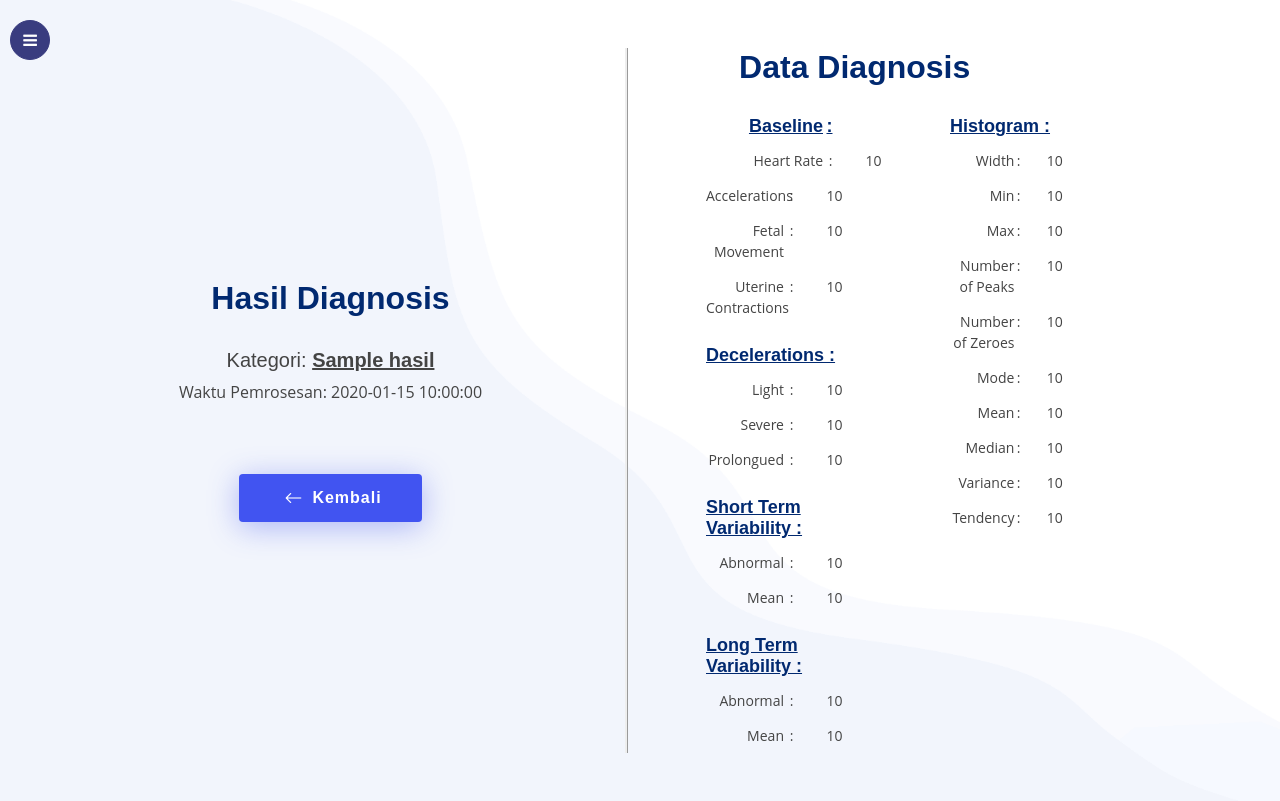
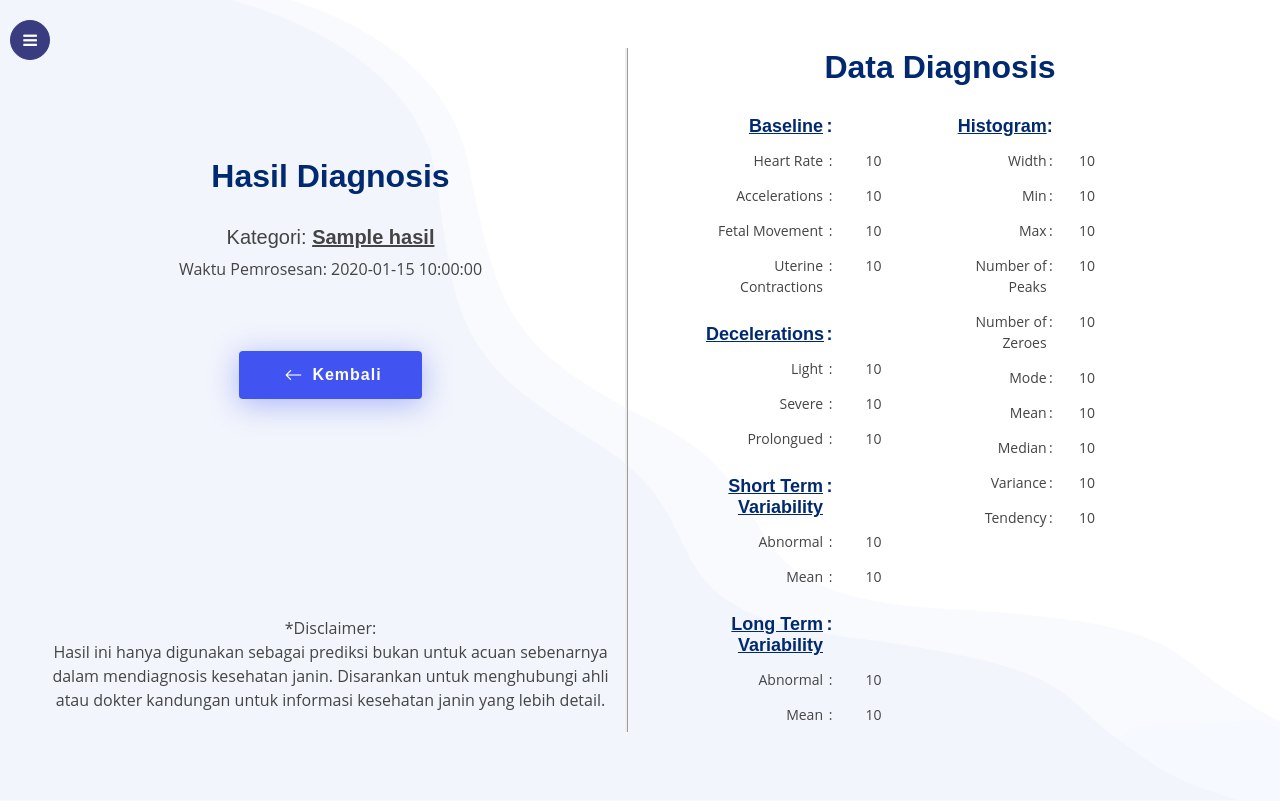
Before and after one commit to memetfeb/Flask-Klasifikasi-KNN, a Flask app: template templates/result.html in a window 1280 px wide. After the commit the page ends 732 px from the top, so only its background shows below. Run offline with Flask 2, Linux system fonts and the light colour scheme; the template is opened without the code that fills it: most values are stand-ins (such as "Sample title", 1, 10 or a date in 2020); parts of the project's set-up code (start-up, migrations or seed data) failed here and were passed over; some libraries are stand-ins or nearby versions; some web fonts are replaced.

Commit message:
tambah disclaimer

```diff
--- a/pengujian.py
+++ b/pengujian.py
@@ -291,13 +291,13 @@ def pengujian1(kelas1,kelas2,kelas3):
     terbaik = []
     hasil = []
 
-    for i in range(3,35):
+    for i in range(3,5):
       if(i%2 == 0):
         start_time = time.time()
         a = []
         a.append(i)
         nilai = np.array(kfcv(kelas1,kelas2,kelas3,10, i)).mean()
-        a.append(round(nilai, 4))
+        a.append(round(nilai, 4)*100)
         end_time = time.time()
         time_lapsed = end_time - start_time
         time_lapsed = time_convert(time_lapsed)
@@ -406,7 +406,7 @@ def pengujian2(dataA, dataB, dataC, Ka, nilaiK):
 
     a.append(i+1)
     #KNN
-    akurasi = knn(train, klsTrain, test, klsTest, nilaiK)
+    akurasi = knn(train, klsTrain, test, klsTest, nilaiK)*100
 
     end_time = time.time()
     time_lapsed = end_time - start_time
--- a/templates/result.html
+++ b/templates/result.html
@@ -99,11 +99,17 @@
                             </a>
                         </div>
                     </div>
+                    <div class="col-md-12" style="text-align: center; margin:auto; margin-bottom: 20px;">
+                        <a>*Disclaimer: <br>Hasil ini hanya digunakan sebagai prediksi bukan untuk acuan sebenarnya
+                            dalam
+                            mendiagnosis kesehatan janin. Disarankan untuk menghubungi ahli atau dokter kandungan untuk
+                            informasi kesehatan janin yang lebih detail.</a>
+                    </div>
                 </div>
 
                 <!-- Data Diagnosis -->
                 <div class="row col-md-6" style="float: left; padding-left: 80px">
-                    <div class="col-md-8 d-flex flex-column" style="text-align: center;">
+                    <div class="col-md-12 d-flex flex-column" style="text-align: center;">
                         <h1 style="font-size: xx-large;">Data Diagnosis</h1>
                     </div>
                     <div class="col-md-12">
@@ -118,7 +124,8 @@
                                     </h1>
                                     <h1 class="col-md-1 col-sm-1"
                                         style="font-size: large; float: left; text-align: end; padding-right: 10px;">
-                                        <u>: </u></h1>
+                                        :
+                                    </h1>
 
                                 </div>
 
@@ -139,7 +146,7 @@
                                 <!-- Accelerations -->
                                 <div class="mb-12 col-md-12" style="float: left;">
                                     <div class="form-group">
-                                        <label class="col-form-label col-md-4 col-sm-4 label-align"
+                                        <label class="col-form-label col-md-6 col-sm-6 label-align"
                                             style="float: left; text-align: end; font-size: 14px;">Accelerations</label>
                                         <label class="col-form-label col-md-1 col-sm-1 label-align"
                                             style="float: left; text-align: end; font-size: 14px; padding-right: 10px;">
@@ -152,7 +159,7 @@
                                 <!-- Fetal Movement -->
                                 <div class="mb-12 col-md-12" style="float: left;">
                                     <div class="form-group">
-                                        <label class="col-form-label col-md-4 col-sm-4 label-align"
+                                        <label class="col-form-label col-md-6 col-sm-6 label-align"
                                             style="float: left; text-align: end; font-size: 14px;">Fetal
                                             Movement</label>
                                         <label class="col-form-label col-md-1 col-sm-1 label-align"
@@ -166,7 +173,7 @@
                                 <!-- Uterine Contractions -->
                                 <div class="mb-12 col-md-12" style="float: left;">
                                     <div class="form-group">
-                                        <label class="col-form-label col-md-4 col-sm-4 label-align"
+                                        <label class="col-form-label col-md-6 col-sm-6 label-align"
                                             style="float: left; text-align: end; font-size: 14px;">Uterine
                                             Contractions</label>
                                         <label class="col-form-label col-md-1 col-sm-1 label-align"
@@ -180,13 +187,19 @@
                                 <!-- Decelerations -->
                                 <div class="mb-12 col-md-12"
                                     style="float: left; padding-bottom: 5px; margin-top: 20px;">
-                                    <h1 style="font-size: large;"><u>Decelerations : </u></h1>
+                                    <h1 class="col-md-6 col-sm-6"
+                                        style="font-size: large; float: left; text-align: end; "><u>Decelerations</u>
+                                    </h1>
+                                    <h1 class="col-md-1 col-sm-1"
+                                        style="font-size: large; float: left; text-align: end; padding-right: 10px;">
+                                        :
+                                    </h1>
                                 </div>
 
                                 <!-- Light Decelerations -->
                                 <div class="mb-12 col-md-12" style="float: left; ">
                                     <div class="form-group">
-                                        <label class="col-form-label col-md-4 col-sm-4 label-align"
+                                        <label class="col-form-label col-md-6 col-sm-6 label-align"
                                             style="float: left; text-align: end; font-size: 14px;">Light</label>
                                         <label class="col-form-label col-md-1 col-sm-1 label-align"
                                             style="float: left; text-align: end; font-size: 14px; padding-right: 10px;">
@@ -199,7 +212,7 @@
                                 <!-- Severe Decelerations -->
                                 <div class="mb-12 col-md-12" style="float: left; ">
                                     <div class="form-group">
-                                        <label class="col-form-label col-md-4 col-sm-4 label-align"
+                                        <label class="col-form-label col-md-6 col-sm-6 label-align"
                                             style="float: left; text-align: end; font-size: 14px;">Severe</label>
                                         <label class="col-form-label col-md-1 col-sm-1 label-align"
                                             style="float: left; text-align: end; font-size: 14px; padding-right: 10px;">
@@ -212,7 +225,7 @@
                                 <!-- Prolongued Decelerations -->
                                 <div class="mb-12 col-md-12" style="float: left; ">
                                     <div class="form-group">
-                                        <label class="col-form-label col-md-4 col-sm-4 label-align"
+                                        <label class="col-form-label col-md-6 col-sm-6 label-align"
                                             style="float: left; text-align: end; font-size: 14px;">Prolongued</label>
                                         <label class="col-form-label col-md-1 col-sm-1 label-align"
                                             style="float: left; text-align: end; font-size: 14px; padding-right: 10px;">
@@ -223,14 +236,21 @@
                                 </div>
 
                                 <!-- Short Term Variability -->
-                                <div class="mb-6 col-md-6" style="float: left; padding-bottom: 5px; margin-top: 20px;">
-                                    <h1 style="font-size: large;"><u>Short Term Variability : </u></h1>
+                                <div class="mb-12 col-md-12"
+                                    style="float: left; padding-bottom: 5px; margin-top: 20px;">
+                                    <h1 class="col-md-6 col-sm-6"
+                                        style="font-size: large; float: left; text-align: end; ">
+                                        <u>Short Term Variability</u></h1>
+                                    <h1 class="col-md-1 col-sm-1"
+                                        style="font-size: large; float: left; text-align: end; padding-right: 10px;">
+                                        :
+                                    </h1>
                                 </div>
 
                                 <!-- Abnormal Short Term Variability -->
                                 <div class="mb-12 col-md-12" style="float: left; ">
                                     <div class="form-group">
-                                        <label class="col-form-label col-md-4 col-sm-4 label-align"
+                                        <label class="col-form-label col-md-6 col-sm-6 label-align"
                                             style="float: left; text-align: end; font-size: 14px;">Abnormal</label>
                                         <label class="col-form-label col-md-1 col-sm-1 label-align"
                                             style="float: left; text-align: end; font-size: 14px; padding-right: 10px;">
@@ -243,7 +263,7 @@
                                 <!-- Mean Short Term Variability -->
                                 <div class="mb-12 col-md-12" style="float: left; ">
                                     <div class="form-group">
-                                        <label class="col-form-label col-md-4 col-sm-4 label-align"
+                                        <label class="col-form-label col-md-6 col-sm-6 label-align"
                                             style="float: left; text-align: end; font-size: 14px;">Mean</label>
                                         <label class="col-form-label col-md-1 col-sm-1 label-align"
                                             style="float: left; text-align: end; font-size: 14px; padding-right: 10px;">
@@ -254,14 +274,21 @@
                                 </div>
 
                                 <!-- Long Term Variability -->
-                                <div class="mb-6 col-md-6" style="float: left; padding-bottom: 5px; margin-top: 20px;">
-                                    <h1 style="font-size: large;"><u>Long Term Variability : </u></h1>
+                                <div class="mb-12 col-md-12"
+                                    style="float: left; padding-bottom: 5px; margin-top: 20px;">
+                                    <h1 class="col-md-6 col-sm-6"
+                                        style="font-size: large; float: left; text-align: end; "><u>Long Term
+                                            Variability</u></h1>
+                                    <h1 class="col-md-1 col-sm-1"
+                                        style="font-size: large; float: left; text-align: end; padding-right: 10px;">
+                                        :
+                                    </h1>
                                 </div>
 
                                 <!-- Abnormal Long Term Variability -->
                                 <div class="mb-12 col-md-12" style="float: left; ">
                                     <div class="form-group">
-                                        <label class="col-form-label col-md-4 col-sm-4 label-align"
+                                        <label class="col-form-label col-md-6 col-sm-6 label-align"
                                             style="float: left; text-align: end; font-size: 14px;">Abnormal</label>
                                         <label class="col-form-label col-md-1 col-sm-1 label-align"
                                             style="float: left; text-align: end; font-size: 14px; padding-right: 10px;">
@@ -274,7 +301,7 @@
                                 <!-- Mean Long Term Variability -->
                                 <div class="mb-12 col-md-12" style="float: left; ">
                                     <div class="form-group">
-                                        <label class="col-form-label col-md-4 col-sm-4 label-align"
+                                        <label class="col-form-label col-md-6 col-sm-6 label-align"
                                             style="float: left; text-align: end; font-size: 14px;">Mean</label>
                                         <label class="col-form-label col-md-1 col-sm-1 label-align"
                                             style="float: left; text-align: end; font-size: 14px; padding-right: 10px;">
@@ -291,13 +318,19 @@
 
                                 <!-- Histogram -->
                                 <div class="mb-12 col-md-12" style="float: left; padding-bottom: 5px;">
-                                    <h1 style="font-size: large;"><u>Histogram : </u></h1>
+                                    <h1 class="col-md-6 col-sm-6"
+                                        style="font-size: large; float: left; text-align: end; "><u>Histogram</u>
+                                    </h1>
+                                    <h1 class="col-md-1 col-sm-1"
+                                        style="font-size: large; float: left; text-align: end; padding-right: 10px;">
+                                        :
+                                    </h1>
                                 </div>
 
                                 <!-- Histogram Width -->
                                 <div class="mb-12 col-md-12" style="float: left;">
                                     <div class="form-group">
-                                        <label class="col-form-label col-md-4 col-sm-4 label-align"
+                                        <label class="col-form-label col-md-6 col-sm-6 label-align"
                                             style="float: left; text-align: end; font-size: 14px;">Width</label>
                                         <label class="col-form-label col-md-1 col-sm-1 label-align"
                                             style="float: left; text-align: end; font-size: 14px; padding-right: 10px;">
@@ -311,7 +344,7 @@
                                 <!-- Histogram Min -->
                                 <div class="mb-12 col-md-12" style="float: left;">
                                     <div class="form-group">
-                                        <label class="col-form-label col-md-4 col-sm-4 label-align"
+                                        <label class="col-form-label col-md-6 col-sm-6 label-align"
                                             style="float: left; text-align: end; font-size: 14px;">Min</label>
                                         <label class="col-form-label col-md-1 col-sm-1 label-align"
                                             style="float: left; text-align: end; font-size: 14px; padding-right: 10px;">
@@ -325,7 +358,7 @@
                                 <!-- Histogram Max -->
                                 <div class="mb-12 col-md-12" style="float: left;">
                                     <div class="form-group">
-                                        <label class="col-form-label col-md-4 col-sm-4 label-align"
+                                        <label class="col-form-label col-md-6 col-sm-6 label-align"
                                             style="float: left; text-align: end; font-size: 14px;">Max</label>
                                         <label class="col-form-label col-md-1 col-sm-1 label-align"
                                             style="float: left; text-align: end; font-size: 14px; padding-right: 10px;">
@@ -339,7 +372,7 @@
                                 <!-- Histogram Number Of Peaks -->
                                 <div class="mb-12 col-md-12" style="float: left;">
                                     <div class="form-group">
-                                        <label class="col-form-label col-md-4 col-sm-4 label-align"
+                                        <label class="col-form-label col-md-6 col-sm-6 label-align"
                                             style="float: left; text-align: end; font-size: 14px;">Number of
                                             Peaks</label>
                                         <label class="col-form-label col-md-1 col-sm-1 label-align"
@@ -354,7 +387,7 @@
                                 <!-- Histogram Number Of Zeroes -->
                                 <div class="mb-12 col-md-12" style="float: left;">
                                     <div class="form-group">
-                                        <label class="col-form-label col-md-4 col-sm-4 label-align"
+                                        <label class="col-form-label col-md-6 col-sm-6 label-align"
                                             style="float: left; text-align: end; font-size: 14px;">Number of
                                             Zeroes</label>
                                         <label class="col-form-label col-md-1 col-sm-1 label-align"
@@ -369,7 +402,7 @@
                                 <!-- Histogram Mode -->
                                 <div class="mb-12 col-md-12" style="float: left;">
                                     <div class="form-group">
-                                        <label class="col-form-label col-md-4 col-sm-4 label-align"
+                                        <label class="col-form-label col-md-6 col-sm-6 label-align"
                                             style="float: left; text-align: end; font-size: 14px;">Mode</label>
                                         <label class="col-form-label col-md-1 col-sm-1 label-align"
                                             style="float: left; text-align: end; font-size: 14px; padding-right: 10px;">
@@ -383,7 +416,7 @@
                                 <!-- Histogram Mean -->
                                 <div class="mb-12 col-md-12" style="float: left;">
                                     <div class="form-group">
-                                        <label class="col-form-label col-md-4 col-sm-4 label-align"
+                                        <label class="col-form-label col-md-6 col-sm-6 label-align"
                                             style="float: left; text-align: end; font-size: 14px;">Mean</label>
                                         <label class="col-form-label col-md-1 col-sm-1 label-align"
                                             style="float: left; text-align: end; font-size: 14px; padding-right: 10px;">
@@ -397,7 +430,7 @@
                                 <!-- Histogram Median -->
                                 <div class="mb-12 col-md-12" style="float: left;">
                                     <div class="form-group">
-                                        <label class="col-form-label col-md-4 col-sm-4 label-align"
+                                        <label class="col-form-label col-md-6 col-sm-6 label-align"
                                             style="float: left; text-align: end; font-size: 14px;">Median</label>
                                         <label class="col-form-label col-md-1 col-sm-1 label-align"
                                             style="float: left; text-align: end; font-size: 14px; padding-right: 10px;">
@@ -411,7 +444,7 @@
                                 <!-- Histogram Variance -->
                                 <div class="mb-12 col-md-12" style="float: left;">
                                     <div class="form-group">
-                                        <label class="col-form-label col-md-4 col-sm-4 label-align"
+                                        <label class="col-form-label col-md-6 col-sm-6 label-align"
                                             style="float: left; text-align: end; font-size: 14px;">Variance</label>
                                         <label class="col-form-label col-md-1 col-sm-1 label-align"
                                             style="float: left; text-align: end; font-size: 14px; padding-right: 10px;">
@@ -425,7 +458,7 @@
                                 <!-- Histogram Tendency -->
                                 <div class="mb-12 col-md-12" style="float: left;">
                                     <div class="form-group">
-                                        <label class="col-form-label col-md-4 col-sm-4 label-align"
+                                        <label class="col-form-label col-md-6 col-sm-6 label-align"
                                             style="float: left; text-align: end; font-size: 14px;">Tendency</label>
                                         <label class="col-form-label col-md-1 col-sm-1 label-align"
                                             style="float: left; text-align: end; font-size: 14px; padding-right: 10px;">
```
Also changed, not shown: templates/pengujian.html (+7 -8 lines).
